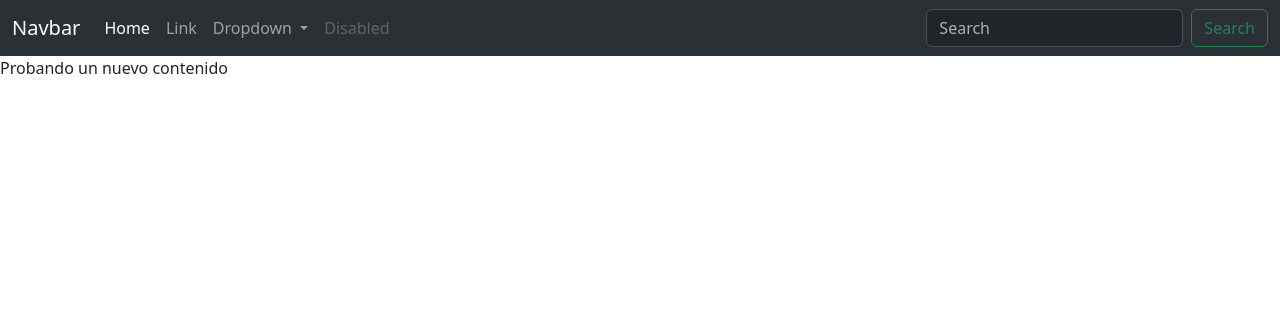
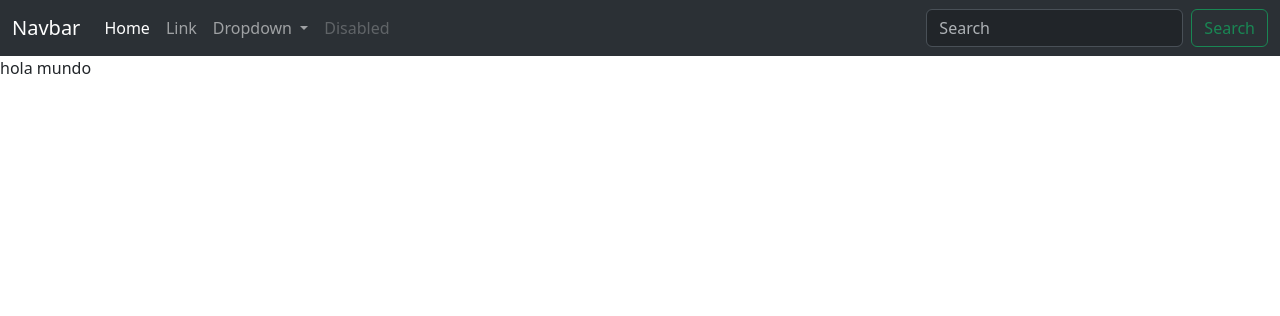
Before and after one commit to NelsonHerA/ProjectWebApp, a Django app: page / in a window 1280 px wide. Shown: the top 316 px of the page. Run offline with Django 4.2, Linux system fonts and the light colour scheme.

Commit message:
nuevo cambio

```diff
--- a/home/templates/home/index.html
+++ b/home/templates/home/index.html
@@ -57,7 +57,7 @@
 
         </div>
     </div>
-    Probando un nuevo contenido
+    hola mundo
     {% load static %}
     <script src="https://cdn.jsdelivr.net/npm/bootstrap@5.3.0-alpha3/dist/js/bootstrap.bundle.min.js"
         integrity="sha384-ENjdO4Dr2bkBIFxQpeoTz1HIcje39Wm4jDKdf19U8gI4ddQ3GYNS7NTKfAdVQSZe"
```
